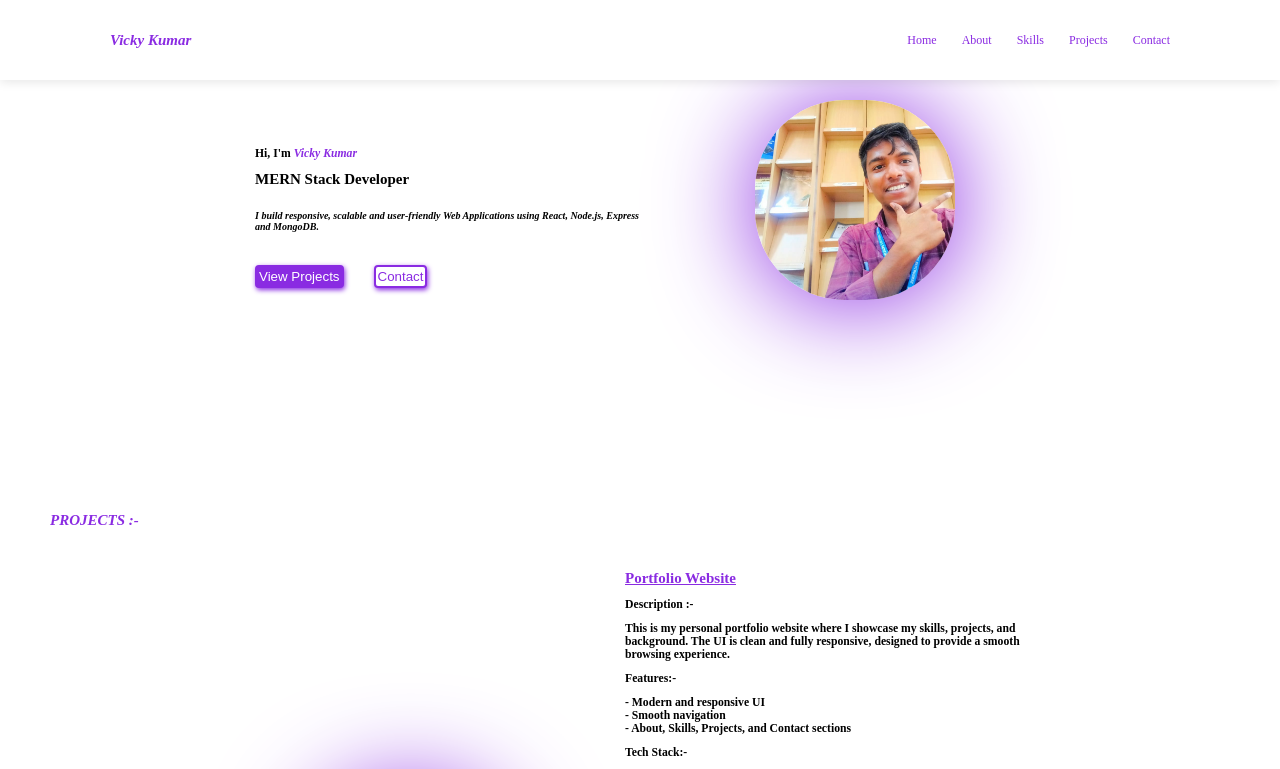
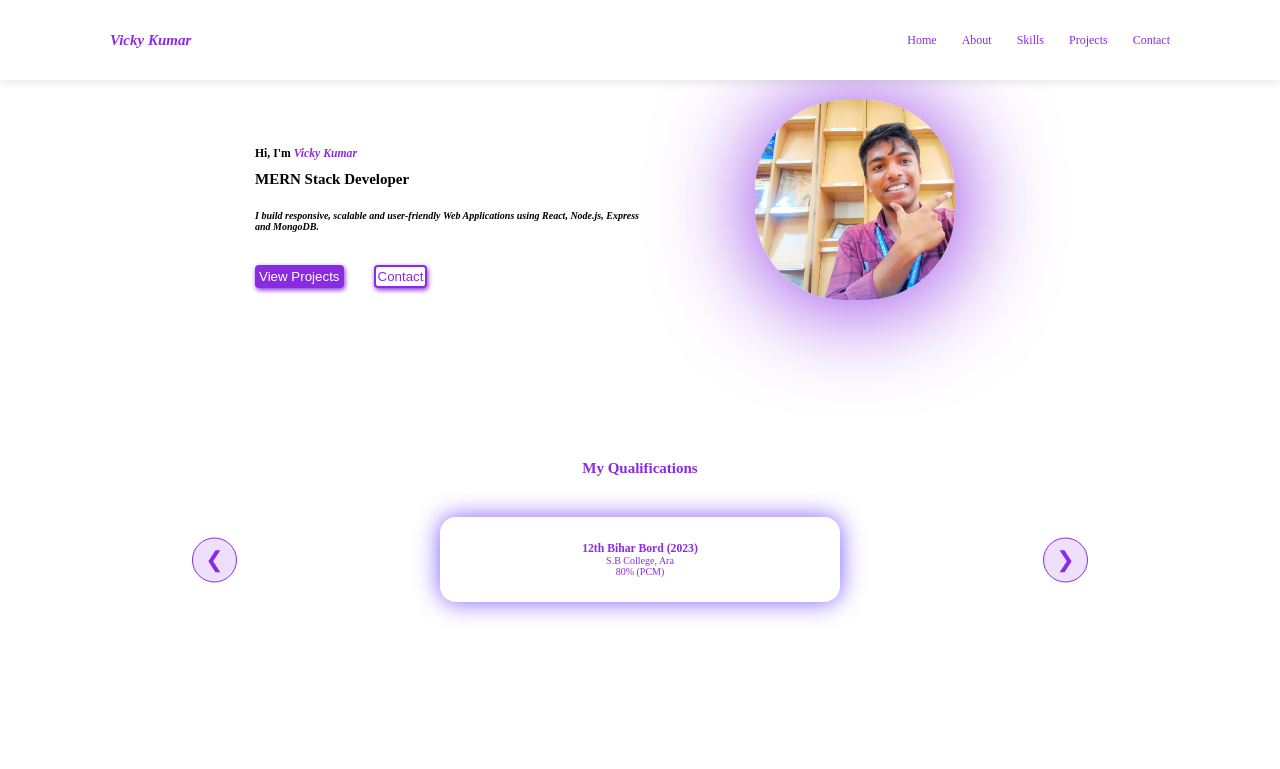
Before and after one commit to vicky-kumar-99/react-portfolio-fronted, a React (Vite) app: page / in a window 1280 px wide. Shown: the top 769 px of the page. Built offline with nearby package versions, Linux system fonts and the light colour scheme.

Commit message:
some function add

```diff
--- a/src/index.css
+++ b/src/index.css
@@ -66,9 +66,120 @@ body {
 
 }
 
+/* qualification  */
+
+.qualification-section {
+  padding: 80px 0;
+  text-align: center;
+  background-color: white;
+  color: blueviolet;
+}
+
+.qualification-container {
+  position: relative;
+  margin-top: 40px;
+  display: flex;
+  align-items: center;
+  justify-content: center;
+}
+
+/* 🔹 Card */
+.card {
+  width: 400px;
+  margin: auto;
+  padding: 25px;
+  border-radius: 16px;
+  background: white;
+  box-shadow: 0 0 25px #7f5cff;
+  transition: 0.4s;
+}
+
+.card:hover {
+  box-shadow: 0 0 40px #9f85ff;
+}
+
+/* 🔹 Arrow Buttons (Improved) */
+.arrow {
+  position: absolute;
+  top: 50%;
+  transform: translateY(-50%);
+  width: 45px;
+  height: 45px;
+  border-radius: 50%;
+  font-size: 22px;
+  background: rgba(138, 43, 226, 0.15); /* blueviolet light */
+  border: 1px solid blueviolet;
+  color: blueviolet;
+  cursor: pointer;
+  display: flex;
+  align-items: center;
+  justify-content: center;
+  transition: 0.3s;
+  z-index: 10;
+}
+
+.arrow:hover {
+  background: blueviolet;
+  color: white;
+  transform: translateY(-50%) scale(1.1);
+}
+
+/* 🔹 Desktop position */
+.left {
+  left: 15%;
+}
+
+.right {
+  right: 15%;
+}
+
+/* 📱 Tablet & Mobile */
+@media (max-width: 768px) {
+  .left {
+    left: 5%;
+  }
+
+  .right {
+    right: 5%;
+  }
+
+  .card {
+    width: 90%;
+  }
+
+  .arrow {
+    width: 40px;
+    height: 40px;
+    font-size: 20px;
+  }
+}
+
+/* 📱 Small Mobile */
+@media (max-width: 480px) {
+  .left {
+    left: 2%;
+  }
+
+  .right {
+    right: 2%;
+  }
+}
+
 .main-page-project{
-    margin: 0;
-    margin-left: 50px;
+    width:100%;
+    max-width:675px;
+    height: auto;
+    display: flex;
+    flex-wrap: wrap;
+     gap: 3rem;
+
+    margin-top: 30px;
+
+    margin-left: auto;
+    margin-right: auto;
+    padding: 0 1.5rem;
+    align-items: center;
+
 }
 
 .home-main1-container {
@@ -250,6 +361,7 @@ body {
 
 #name {
     color:blueviolet;
+
 }
 
 #view-button {
@@ -327,6 +439,13 @@ h2 i b {
     color:blueviolet;
 }
 
+.error {
+  color: blueviolet;
+  font-size: 14px;
+  margin-top: 5px;
+}
+
+
 /* view page */
 
 .viewproject-container {
--- a/src/pages/Contact.jsx
+++ b/src/pages/Contact.jsx
@@ -1,4 +1,5 @@
 import { useState } from "react";
+
 export default function Contact() {
 
   const defaultContactFormData = {
@@ -6,9 +7,10 @@ export default function Contact() {
     email: "",
     number: "",
     message: ""
-    }
+  };
 
-   let [contact, setContact] = useState(defaultContactFormData);
+  const [contact, setContact] = useState(defaultContactFormData);
+  const [errors, setErrors] = useState({});
 
   function inputhandling(event) {
     let fieldName = event.target.name;
@@ -17,32 +19,54 @@ export default function Contact() {
     setContact((currValue) => ({
       ...currValue,
       [fieldName]: valueName,
-     }))};
+    }));
+  }
 
+  //  Validation function
+  const validateForm = () => {
+    let newErrors = {};
 
-    const submithandling = async(event) => {
+    // Email validation
+    if (!/^[^\s@]+@[^\s@]+\.[^\s@]+$/.test(contact.email)) {
+      newErrors.email = "Please enter a valid email address";
+    }
+
+    // Mobile number validation (India)
+    if (!/^[6-9]\d{9}$/.test(contact.number)) {
+      newErrors.number = "Please enter a valid 10-digit mobile number";
+    }
+
+    setErrors(newErrors);
+    return Object.keys(newErrors).length === 0;
+  };
+
+  const submithandling = async (event) => {
     event.preventDefault();
 
+    // Agar invalid hai to submit hi nahi hoga
+    if (!validateForm()) return;
+
     try {
-
-            const response = await fetch('https://react-portfolio-oicx.onrender.com/api/contact', {
-            method: 'POST',
+      const response = await fetch(
+        "https://react-portfolio-oicx.onrender.com/api/contact",
+        {
+          method: "POST",
           headers: {
-                'Content-Type' : 'application/json',
+            "Content-Type": "application/json",
           },
           body: JSON.stringify(contact),
+        }
+      );
 
-           });
-
-           if(response.ok) {
+      if (response.ok) {
         setContact(defaultContactFormData);
-               alert("message sent successfully");
+        setErrors({});
+        alert("Message sent successfully ✅");
       }
-
     } catch (error) {
       console.log("contact", error);
     }
-      }
+  };
 
   return (
     <main>
@@ -51,55 +75,83 @@ export default function Contact() {
           <div className="home-details">
 
             <form onSubmit={submithandling}>
-                            <label htmlFor="username"><h2><i><b>Name</b></i></h2></label>
-                            <br></br>
 
-                            <input value={contact.name} id="username" onChange={inputhandling} name="name" required/>
-                            <br></br>
-                            <br></br>
-                             <label htmlFor="email"><h2><i><b>Email Address</b></i></h2></label>
-                             <br></br>
+              <label htmlFor="username">
+                <h2><i><b>Name</b></i></h2>
+              </label>
+              <input
+                value={contact.name}
+                id="username"
+                onChange={inputhandling}
+                name="name"
+                required
+              />
 
-                            <input value={contact.email} id="email" onChange={inputhandling} name="email" required/>
-                            <br></br>
-                            <br></br>
-                             <label htmlFor="number"><h2><i><b>Mobile Number</b></i></h2></label>
-                             <br></br>
+              <br /><br />
 
-                            <input value={contact.number} id="number" onChange={inputhandling} name="number" required/>
-                            <br></br>
-                            <br></br>
-                             <label htmlFor="message"><h2><i><b>Message</b></i></h2></label>
-                             <br></br>
+              <label htmlFor="email">
+                <h2><i><b>Email Address</b></i></h2>
+              </label>
+              <input
+                value={contact.email}
+                id="email"
+                onChange={inputhandling}
+                name="email"
+                required
+              />
+              {errors.email && <p className="error">{errors.email}</p>}
 
-                            <textarea value={contact.message} id="message" onChange={inputhandling} name="message" required/>
-                            <br></br>
-                            <br></br>
-                            <button type="submit" className="submit-butt">Submit</button>
+              <br /><br />
 
 
+              <label htmlFor="number">
+                <h2><i><b>Mobile Number</b></i></h2>
+              </label>
+              <input
+                value={contact.number}
+                id="number"
+                onChange={inputhandling}
+                name="number"
+                required
+              />
+              {errors.number && <p className="error">{errors.number}</p>}
+
+              <br /><br />
+
+              <label htmlFor="message">
+                <h2><i><b>Message</b></i></h2>
+              </label>
+              <textarea
+                value={contact.message}
+                id="message"
+                onChange={inputhandling}
+                name="message"
+                required
+              />
+
+              <br /><br />
+
+              <button type="submit" className="submit-butt">
+                Submit
+              </button>
+
             </form>
-
           </div>
 
           <div>
-                    <div className="contant-picture">
+            <div className="contant-picture"></div>
 
+            <br /><br /><br />
 
-
-
-                    </div>
-                    <br></br>
-                    <br></br>
-                    <br></br>
             <div className="contant-me">
               <h4><b><i>Whatsapp-Number:- 9905649234</i></b></h4>
-                       <br></br>
+              <br />
               <h4><b><i>Email-Id:- vickyk5244@gmail.com</i></b></h4>
             </div>
           </div>
+
         </div>
       </section>
     </main>
-    )
+  );
 }
--- a/src/pages/Home.jsx
+++ b/src/pages/Home.jsx
@@ -1,20 +1,71 @@
+
+import { useState , useEffect} from "react";
 
 export default function Home() {
+
+  // Qualification Data
+  const qualifications = [
+    {
+      title: "10th Bihar Board (2021)",
+      college: "Uttkramit Madhyamik School, Rohtas, bihar",
+      marks: "83%"
+    },
+    {
+      title: "12th Bihar Bord (2023)",
+      college: "S.B College, Ara",
+      marks: "80% (PCM)"
+    },
+    {
+      title: "BE in Computer science of engineering (2023-2027)",
+      college: "Sengunthar Engineering College, Tamilnadu",
+      marks: "8.1 CGPA (Currently pursing 3rd year)"
+    },
+    {
+      title: "MERN Stack",
+      college: "Self Learning",
+      marks: "React, Node, Express, MongoDB"
+    }
+  ];
+
+  const [index, setIndex] = useState(0);
+
+  useEffect(() => {
+  const timer = setInterval(() => {
+    setIndex((prevIndex) =>
+      prevIndex === qualifications.length - 1 ? 0 : prevIndex + 1
+    );
+  }, 3000); // 3 second me slide change
+
+  return () => clearInterval(timer);
+}, []);
+
+
+  const prev = () => {
+    setIndex(index === 0 ? qualifications.length - 1 : index - 1);
+  };
+
+  const next = () => {
+    setIndex(index === qualifications.length - 1 ? 0 : index + 1);
+  };
+
   return (
     <main>
+
       <section className="home-section">
         <div className="home-main-container">
           <div className="home-main-details">
             <h3>Hi, I'm <i id="name">Vicky Kumar</i></h3>
-                        <br></br>
+            <br />
             <h2>MERN Stack Developer</h2>
-                        <br></br>
-                        <br></br>
-                        <h4><i>I build responsive, scalable and user-friendly Web Applications
-                            using React, Node.js, Express and MongoDB.</i></h4>
-                        <br></br>
-                        <br></br>
-                        <br></br>
+            <br /><br />
+            <h4>
+              <i>
+                I build responsive, scalable and user-friendly Web Applications
+                using React, Node.js, Express and MongoDB.
+              </i>
+            </h4>
+            <br /><br /><br />
+
             <div className="button-container">
               <div>
                 <a href="/projects">
@@ -28,26 +79,39 @@ export default function Home() {
               </div>
             </div>
           </div>
-                    <div className="picture-main">
 
-                    </div>
+          <div className="picture-main"></div>
         </div>
       </section>
+
+
+      <section className="qualification-section">
+        <h2 className="qualification-title">My Qualifications</h2>
+
+        <div className="qualification-container">
+          <button className="arrow left" onClick={prev}>❮</button>
+
+          <div className="card">
+            <h3>{qualifications[index].title}</h3>
+            <p>{qualifications[index].college}</p>
+            <span>{qualifications[index].marks}</span>
+          </div>
+
+          <button className="arrow right" onClick={next}>❯</button>
+        </div>
+      </section>
+
            <br></br>
            <br></br>
            <br></br>
            <br></br>
            <br></br>
            <br></br>
-           <br></br>
-           <br></br>
-           <br></br>
-           <br></br>
-           <br></br>
-           <br></br>
+
             <section className="home-section">
                 <div class="main-page-project"><h1><b><i>PROJECTS :-</i></b></h1></div>
                 <div className="home-main1-container">
+
                     <div className="picture-main1">
 
                     </div>
@@ -74,7 +138,7 @@ export default function Home() {
                         <br></br>
                         <h3>Tech Stack:- </h3>
                          <br></br>
-                        <h3>HTML, CSS, JavaScript, React.js, Node.js, Express.js, MongoDB</h3>
+                        <h3>React.js, Node.js, Express.js, MongoDB</h3>
                         <br></br>
 
                         <h2><u>Weather App</u></h2>
```
Lines whose indentation alone changed are shown as unchanged.
